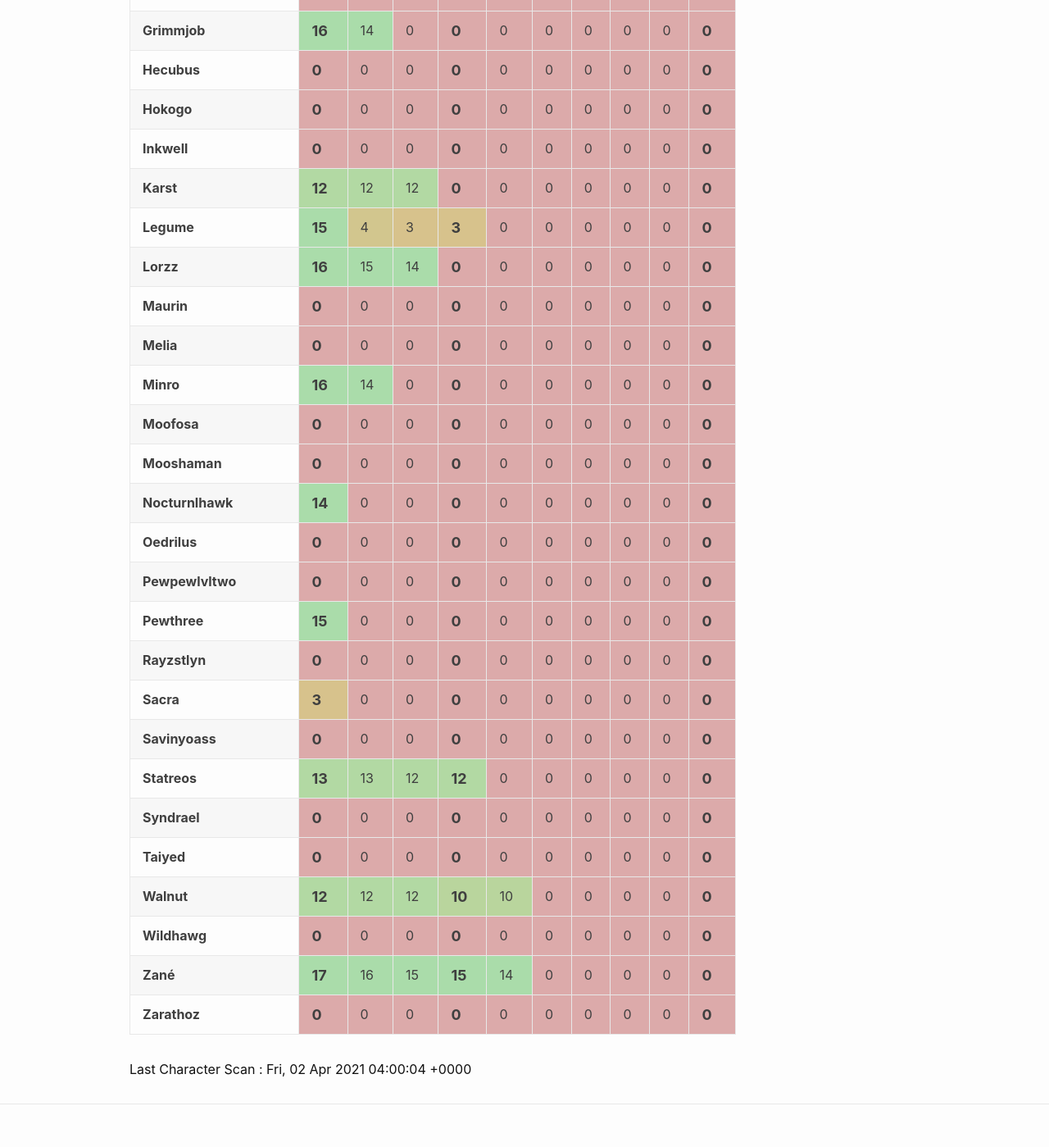
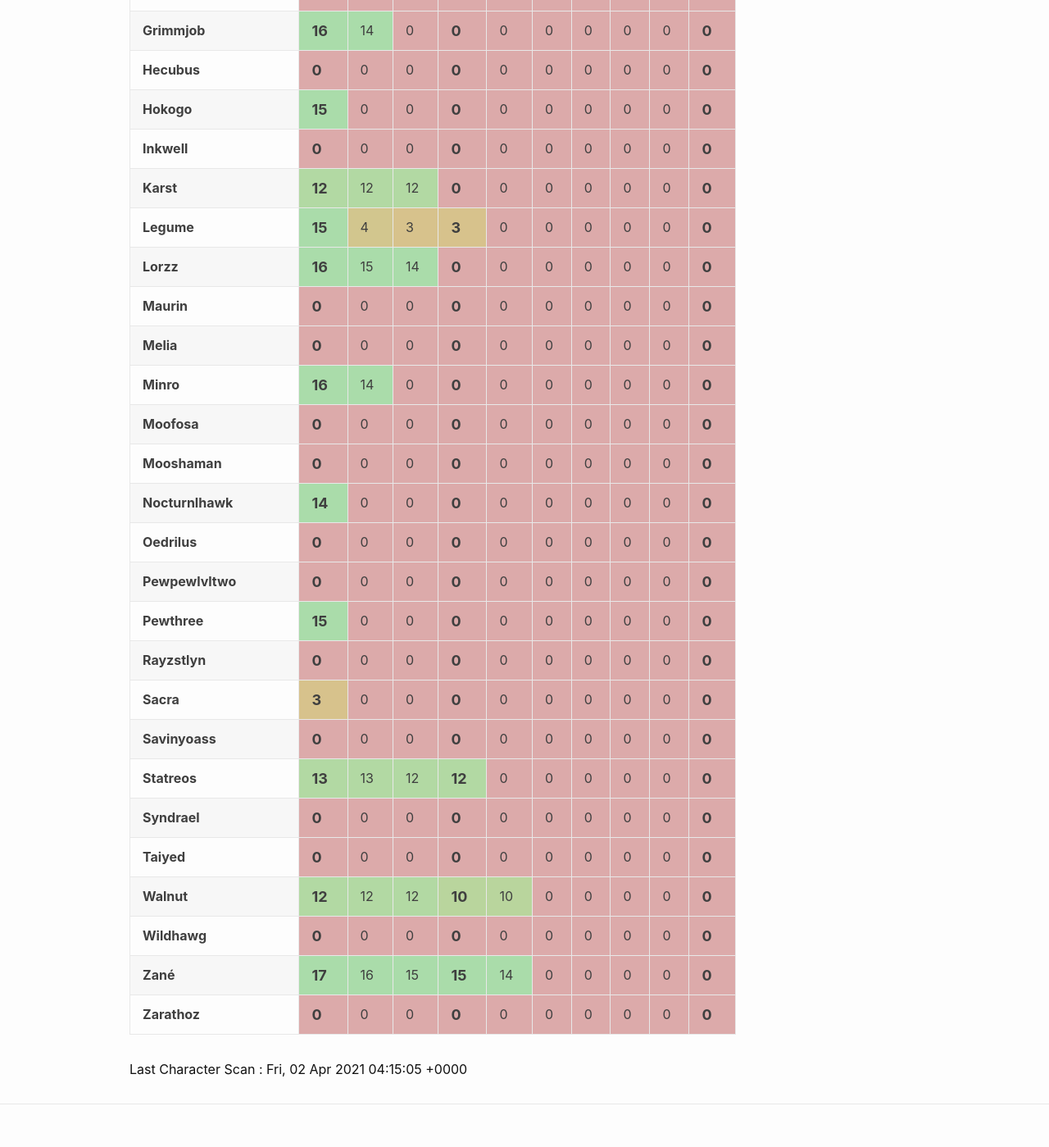
Before and after one commit to eldertribunal/keystonetracker, a Jekyll site: the page built from weekly.md, in a window 1280 px wide. Shown: the part 853-2252 px from the top of the page at 82% size. Built offline with Jekyll 4.4.1, drawn with Linux system fonts in a browser that asks for light colours.

Commit message:
auto scan Fri Apr  2 04:15:59 UTC 2021

```diff
--- a/_data/scanned.json
+++ b/_data/scanned.json
@@ -1,3 +1,3 @@
 {
-  "timestamp": 1617336004
+  "timestamp": 1617336905
 }
--- a/_data/weekly.json
+++ b/_data/weekly.json
@@ -482,7 +482,7 @@
   {
     "name": "Hokogo",
     "dungeons": [
-      0,
+      15,
       0,
       0,
       0,
```
